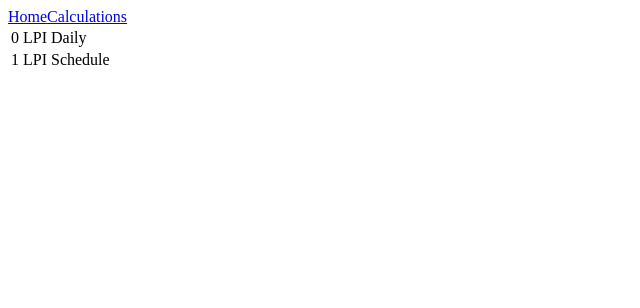
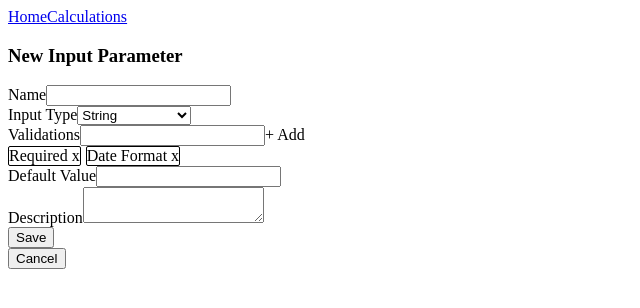
Before and after one commit to dianneyutiamco/react-training-wo-cra, a React app: page /calculations/1/inputparameter/new in a window 1280 px wide. Shown: the top 308 px of the page, without its empty margins (0-640 px from the left). Built offline with nearby package versions, Linux system fonts and the light colour scheme.

Commit message:
New Input Parameter from Calculation Details

```diff
--- a/src/components/App.tsx
+++ b/src/components/App.tsx
@@ -4,6 +4,7 @@ import { BrowserRouter as Router, Link, Switch, Route } from 'react-router-dom';
 import { Home } from './Home';
 import { Calculations } from './Calculations';
 import { CalculationDetails } from './CalculationDetails';
+import { NewInputParameter } from './NewInputParameter';
 
 export const App = () => {
     // TODO : maybe wrap the top-level <App> in <Router> instead
@@ -18,13 +19,18 @@ export const App = () => {
                     <Home />
                 </Route>
 
-                <Route path="/calculation/:id">
+                <Route path="/calculations/:id/inputparameter/new">
+                    <NewInputParameter />
+                </Route>
+
+                <Route path="/calculations/:id">
                     <CalculationDetails />
                 </Route>
 
                 <Route path="/calculations">
                     <Calculations />
                 </Route>
+
             </Switch>
         </Router>
     );
--- a/src/components/CalculationDetails.tsx
+++ b/src/components/CalculationDetails.tsx
@@ -1,11 +1,13 @@
 import * as React from "react";
-import { useParams, useHistory } from "react-router";
+import { useParams, useHistory, useRouteMatch } from "react-router";
 import { calculationDetailsList } from "../data/calculationdetails";
-import { ReadOnlyInputObject } from "./ReadOnlyInputField";
+import { ReadOnlyInputObject } from "./ReadOnlyInputObject";
+import { Link } from "react-router-dom";
 
-export const CalculationDetails = () => {
+export const CalculationDetails:React.FunctionComponent = () => {
   const { id } = useParams();
   const history = useHistory();
+  const { url, path } = useRouteMatch();
 
   // TODO : maybe make this a typed useState
   const [calculationDetails, setCalculationDetails] = React.useState(undefined);
@@ -33,9 +35,12 @@ export const CalculationDetails = () => {
             <h3>Input Parameters</h3>
             <table style={{border: "1px solid black", borderCollapse: "collapse"}}>
               <thead>
-                <th style={border}>Name</th>
-                <th style={border}>Type</th>
-                <th style={border}>Validation</th>
+                <tr>
+                  <th style={border}>Name</th>
+                  <th style={border}>Type</th>
+                  <th style={border}>Validation</th>
+                  <th style={border}></th>
+                </tr>
               </thead>
 
               <tbody>
@@ -53,7 +58,10 @@ export const CalculationDetails = () => {
                 }
               </tbody>
             </table>
-            <button onClick={() => {history.goBack()}}>Add Input</button>
+
+            <Link to={`${url}/inputparameter/new`}>
+              <span>Add Input  </span>
+            </Link>
 
             <h3>Output Parameters</h3>
 
--- a/src/components/CalculationRow.tsx
+++ b/src/components/CalculationRow.tsx
@@ -14,7 +14,7 @@ export const CalculationRow = (props: CalculationProps) => {
   let history = useHistory();
   return (
     <tr onClick={() => {
-      history.push(`/calculation/${props.id}`);
+      history.push(`/calculations/${props.id}`);
     }}>
       <td>{props.id}</td>
       <td>{props.name}</td>
--- /dev/null
+++ b/src/components/EditInputParameter.tsx
@@ -0,0 +1,5 @@
+import * as React from "react";
+
+const EditInputParameter = () => {
+
+}
--- /dev/null
+++ b/src/components/NewInputParameter.tsx
@@ -0,0 +1,97 @@
+import * as React from "react";
+import { useHistory, Redirect } from "react-router";
+
+export const NewInputParameter:React.FunctionComponent = () => {
+  const [name, setName] = React.useState<string>("");
+  // TODO : use enums
+  const [inputType, setInputType] = React.useState<string>("");
+  const [validation, setValidation] = React.useState<string>("");
+  const [validations, setValidations] = React.useState<string[]>(["Required", "Date Format"]);
+  const [defaultValue, setDefaultValue] = React.useState<string>("");
+  const [description, setDescription] = React.useState<string>("");
+
+  const history = useHistory();
+
+  const handleSubmit = (e:any) => {
+    // TODO : save
+    console.log("handleSubmit");
+    // history.goBack();
+    e.preventDefault();
+    <Redirect to="/calculations/0" />
+  }
+
+  return(
+    <>
+      <h3>New Input Parameter</h3>
+      <form>
+        <div>
+          <label>Name</label>
+          <input
+            type="text"
+            value={name}
+            onChange={(e) => setName(e.target.value)}/>
+
+          {
+            // TODO : use a list of values for options
+          }
+        </div>
+
+        <div>
+          <label>Input Type</label>
+          <select value={inputType} onChange={(e) => setInputType(e.target.value)}>
+            <option value="String">String</option>
+            <option value="Object">Object</option>
+            <option value="Money">Money</option>
+            <option value="Date">Date</option>
+            <option value="Custom Enum1">Custom Enum1</option>
+          </select>
+        </div>
+
+        <div>
+          <label>Validations</label>
+          <input
+            type="text"
+            value={validation}
+            onChange={(e) => setValidation(e.target.value)}/>
+          <span onClick={() => validation && setValidations([...validations, validation])}>+ Add</span>
+
+          <div>
+            {validations.length > 0
+              && validations.map((item) =>
+                <div key={item} style={{
+                  display: "inline-block",
+                  marginRight: "5px",
+                  border: "1px solid black",
+                  borderRadius: "2px"}}>
+                  <span>{item} x</span>
+                </div>
+              )
+            }
+          </div>
+        </div>
+
+        <div>
+          <label>Default Value</label>
+          <input
+            type="text"
+            value={defaultValue}
+            onChange={(e) => setDefaultValue(e.target.value)}
+          />
+        </div>
+
+        <div>
+          <label>Description</label>
+          <textarea
+            value={description}
+            onChange={(e) => setDescription(e.target.value)}
+          />
+        </div>
+
+        <button onClick={(e) => handleSubmit(e)}>Save</button>
+      </form>
+
+      <button onClick={() => history.goBack()}>Cancel</button>
+
+    </>
+  );
+}
--- a/src/components/ReadOnlyInputField.tsx
+++ b/src/components/ReadOnlyInputObject.tsx
@@ -19,6 +19,10 @@ const ReadOnlyInputField = (props: ReadOnlyInputField) => {
       <td style={border}>{props.name}</td>
       <td style={border}>{props.inputType}</td>
       <td style={border}>{props.validation}</td>
+      <td>
+        <button onClick={(e) => e.preventDefault()}>Edit</button>
+        <button onClick={(e) => e.preventDefault()}>Delete</button>
+      </td>
     </tr>
   )
 }
@@ -28,7 +32,7 @@ export const ReadOnlyInputObject = (props: ReadOnlyInputField) => {
       props.inputType === "Object" ? (
         <>
           <tr>
-            <td colSpan={3}>{props.name}</td>
+            <td colSpan={4}>{props.name}</td>
           </tr>
 
           {props.fields
```
